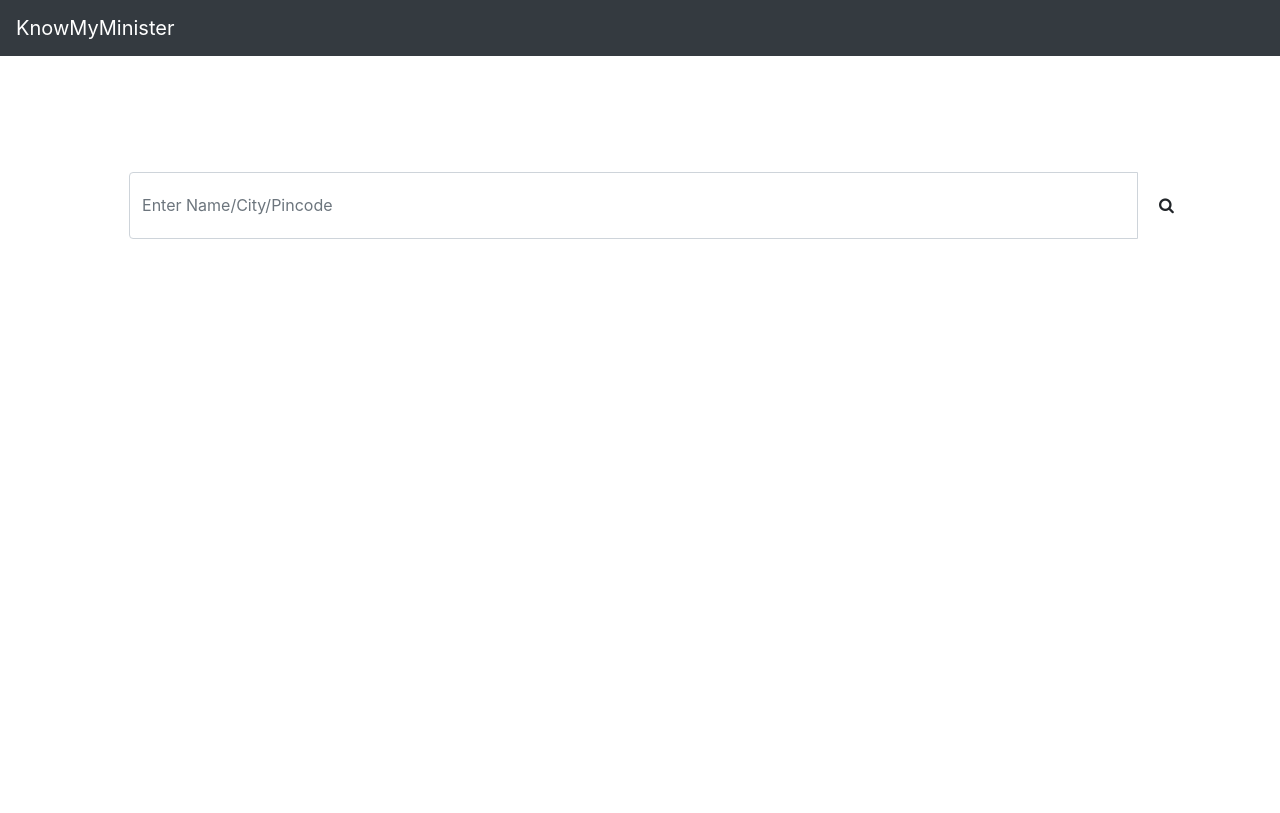
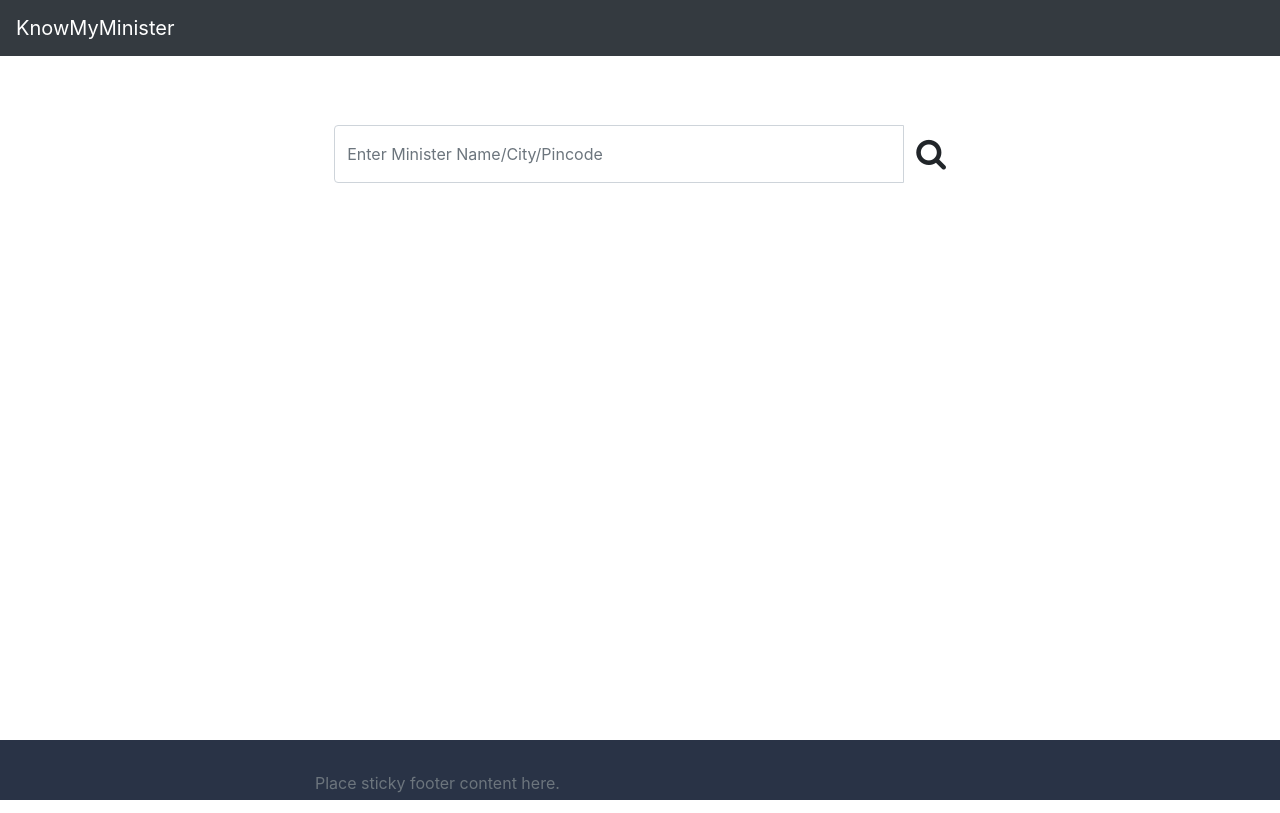
Before and after one commit to mahendrabagul/know-my-minister-ui, an Angular app: page / in a window 1280 px wide. Built offline with nearby package versions, Linux system fonts and the light colour scheme.

Commit message:
added footer

```diff
--- a/src/app/app.component.html
+++ b/src/app/app.component.html
@@ -1,12 +1,12 @@
 <app-navbar></app-navbar>
 
 <div class="container">
-  <div class="row">
+  <div class="row  justify-content-center">
     <div class="col-sm-12">
       <div class="input-group">
-        <input (keyup)="searchTerm$.next($event.target.value)" class="form-control" placeholder="Enter Name/City/Pincode">
+        <input (keyup)="searchTerm$.next($event.target.value)" class="form-control" placeholder="Enter Minister Name/City/Pincode">
         <div class="input-group-addon">
-          <i class="fa fa-search"></i>
+          <i class="fa fa-search fa-2x"></i>
         </div>
       </div>
     </div>
@@ -30,13 +30,8 @@
     </div>
   </div>
 </div>
-<!-- <div class="row ">
-    <div *ngFor="let result of results | slice:0:9 " style="width: 20rem; " class="col-2 card ">
-      <img class="card-img-top " src="assets/nature.jpg " alt="Card image cap ">
-      <div class="card-block ">
-        <h4 class="card-title ">{{ result.name }}</h4>
-        <p class="card-text ">Some quick example text to build on the card title and make up the bulk of the card's content.</p>
-        <a href="# " class="btn btn-primary ">Go somewhere</a>
-      </div>
-    </div>
-  </div> -->
+<footer class="footer">
+  <div class="container">
+    <span class="text-muted">Place sticky footer content here.</span>
+  </div>
+</footer>
--- a/src/styles.css
+++ b/src/styles.css
@@ -2,6 +2,9 @@
 
 body {
   padding-top: 80px;
+  margin-bottom: 60px;
+  overflow-y: scroll;
+  overflow-x: hidden;
 }
 
 div {
@@ -12,3 +15,25 @@ div {
 .container-fluid {
   padding-top: 80px;
 }
+
+.footer {
+  position: absolute;
+  bottom: 0;
+  width: 100%;
+  height: 60px;
+  /* Set the fixed height of the footer here */
+  line-height: 60px;
+  /* Vertically center the text there */
+  background-color: #293346;
+}
+
+html {
+  position: relative;
+  min-height: 100%;
+}
+
+.container {
+  width: auto;
+  max-width: 680px;
+  padding: 0 15px;
+}
```
